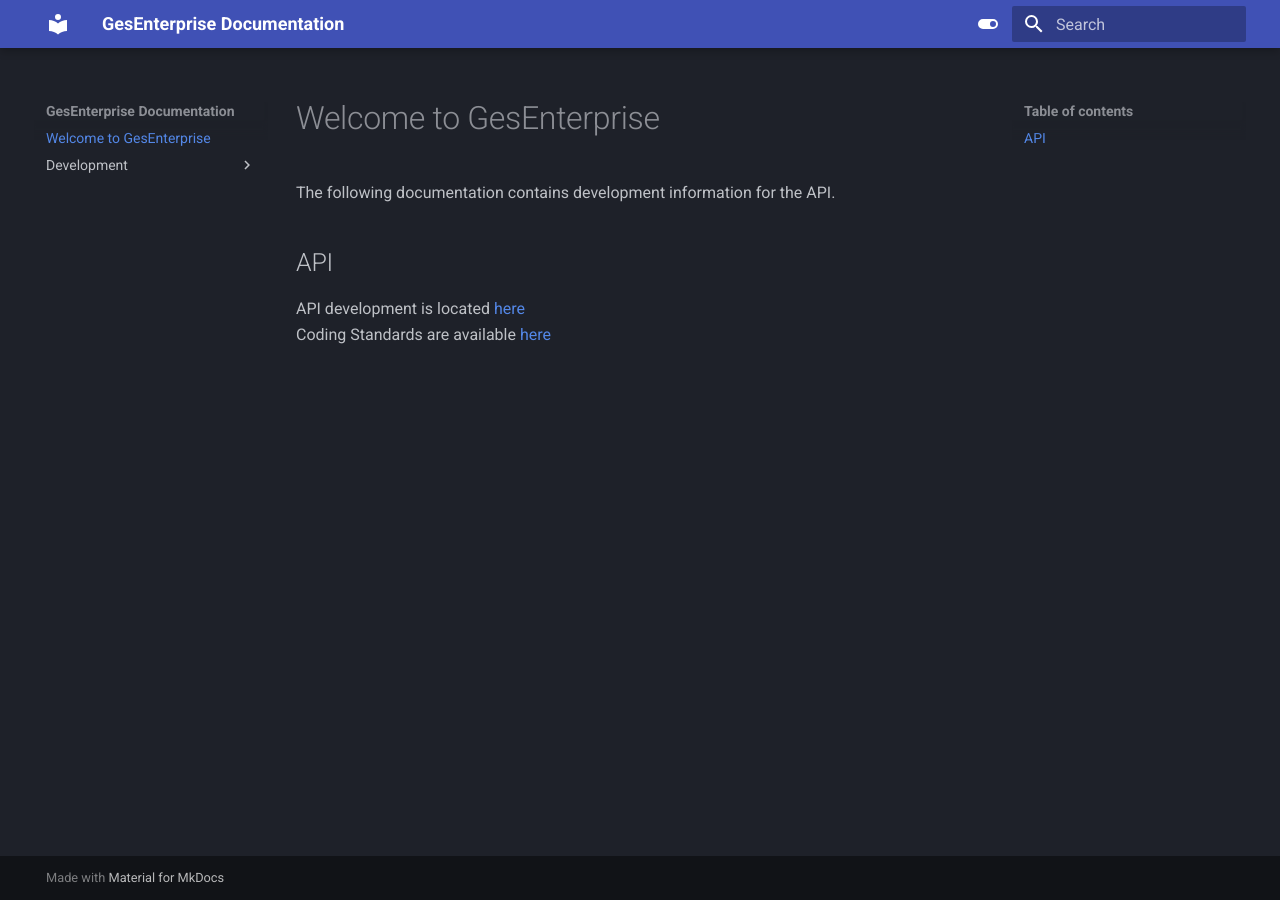
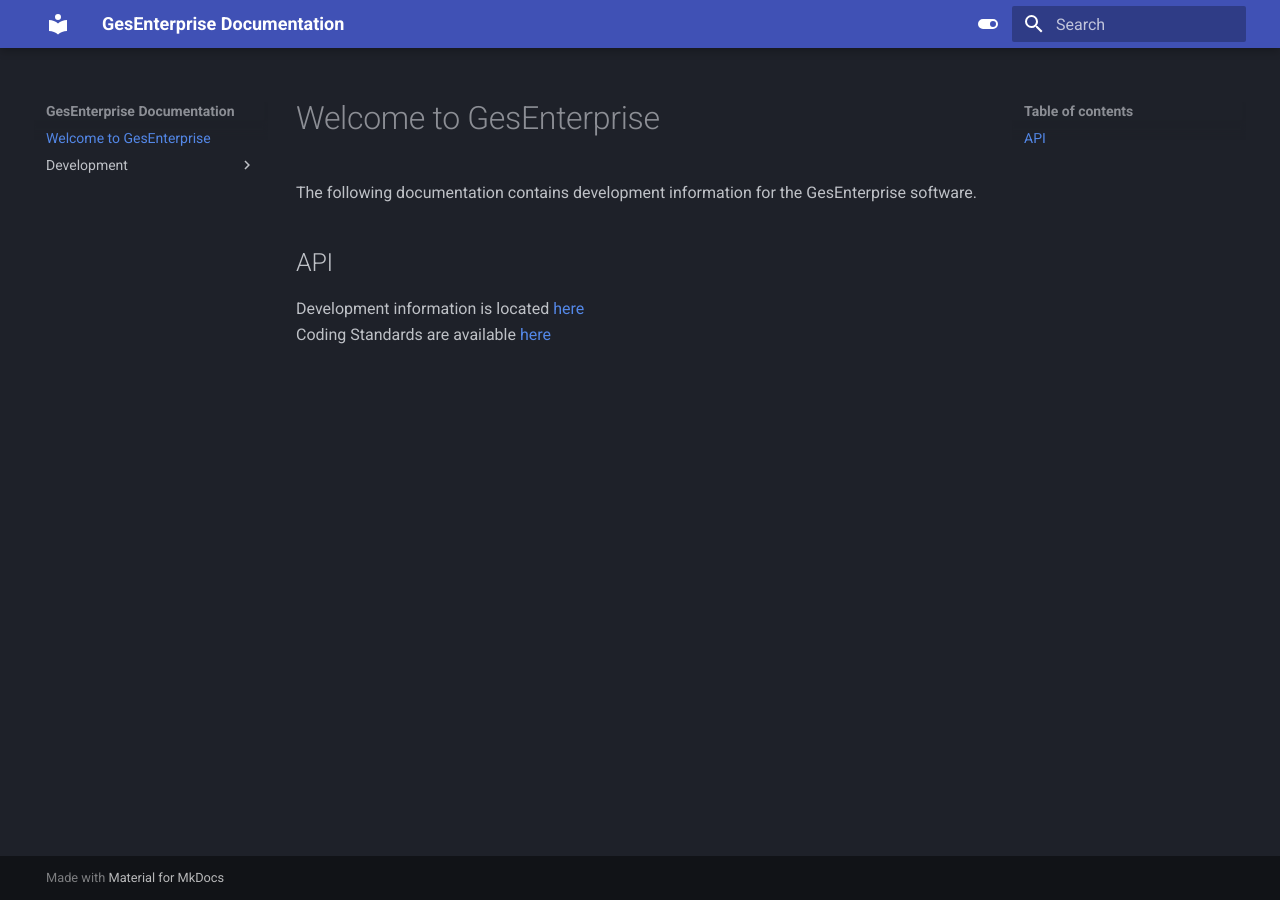
Before and after one commit to MillenniumCodeDev/Docs, an MkDocs documentation site: the page built from docs/index.md, in a window 1280 px wide. Built offline with MkDocs 1.6.1 and Material for MkDocs 9.7.7, drawn with Linux system fonts in a browser that asks for light colours.

Commit message:
add new folders

```diff
--- a/docs/index.md
+++ b/docs/index.md
@@ -1,8 +1,8 @@
 # Welcome to GesEnterprise
 
-The following documentation contains development information for the API.
+The following documentation contains development information for the GesEnterprise software.
 
 ## API
 
-API development is located [here](/development)
-Coding Standards are available [here](/development/codingstandards)
+Development information is located [here](/development)
+Coding Standards are available [here](/development/coding-standards)
```
Also changed, not shown: docs/development/api/index.md (added, +2 -0 lines), docs/development/index.md (+6 -0 lines), docs/development/coding-standards.md (renamed from docs/development/codingstandards.md), docs/development/db/index.md (added), docs/development/web/index.md (added).
